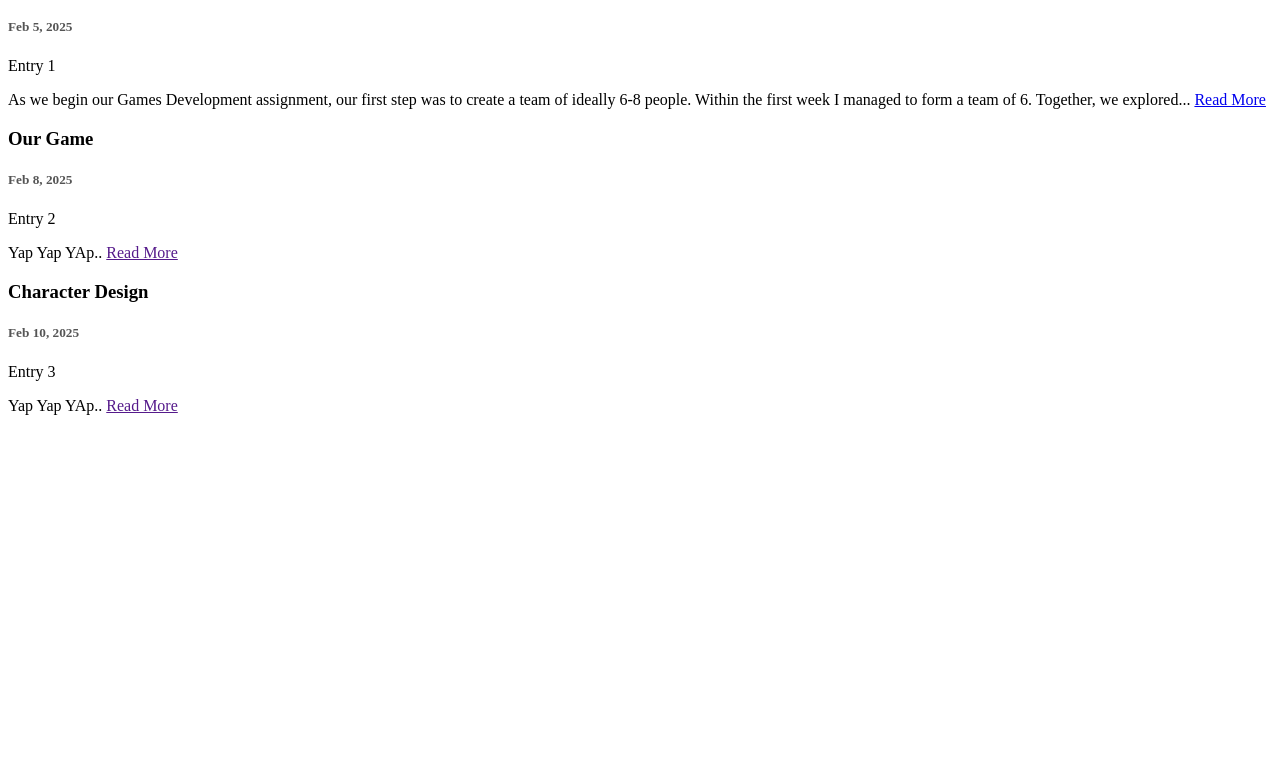
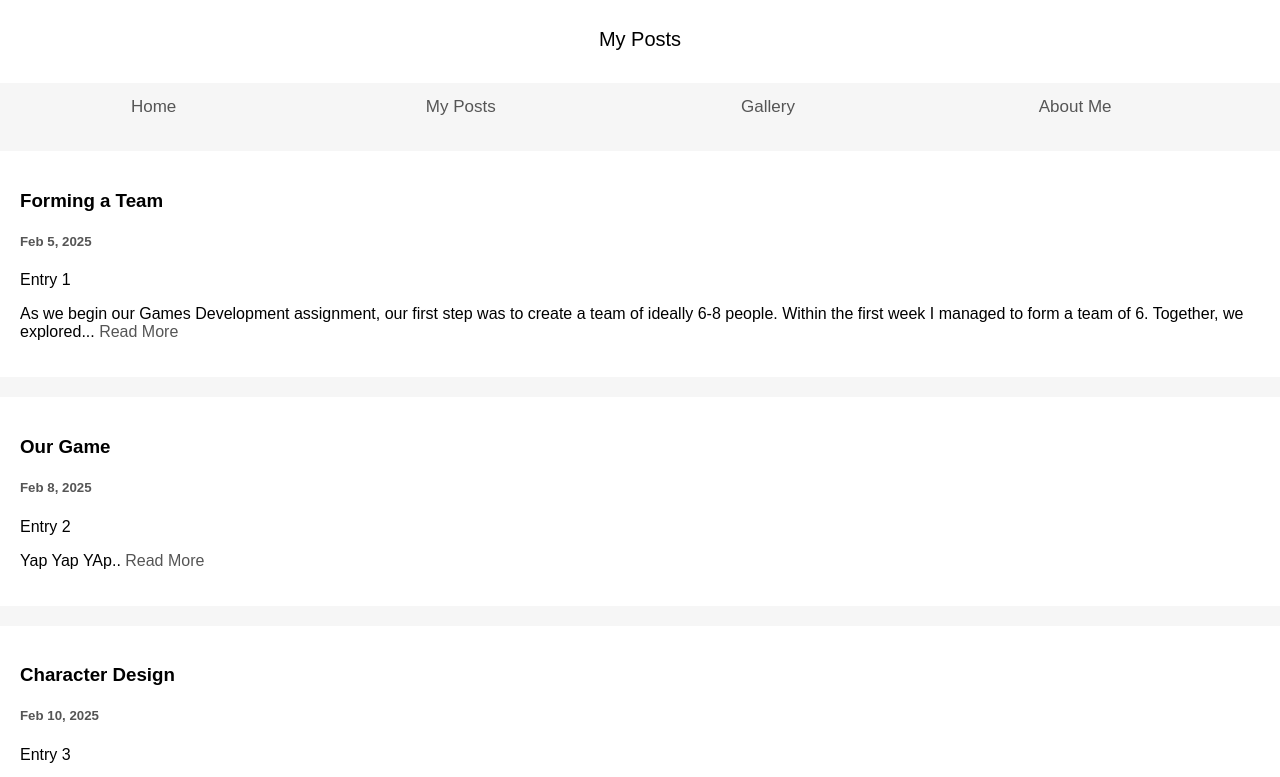
Before and after one commit to aisling444/AislingsBlog, a plain HTML site: page myposts.html in a window 1280 px wide. Shown: the part 160-937 px from the top of the page. Before the commit the page ends 800 px from the top, so only its background shows below. Drawn offline with Linux system fonts and the light colour scheme; the site is published under a folder, as on GitHub Pages, so addresses that start at the root find nothing.

Commit message:
Update myposts.html

```diff
--- a/myposts.html
+++ b/myposts.html
@@ -4,7 +4,7 @@
   <meta charset="utf-8">
   <meta name="viewport" content="width=device-width, initial-scale=1">
   <title>My Posts</title>
-  <link rel="stylesheet" href="/myposts.css" type="text/css">
+  <link rel="stylesheet" href="AislingsBlog/myposts.css" type="text/css">
 </head>
 <body>
 <div class="header">
```
